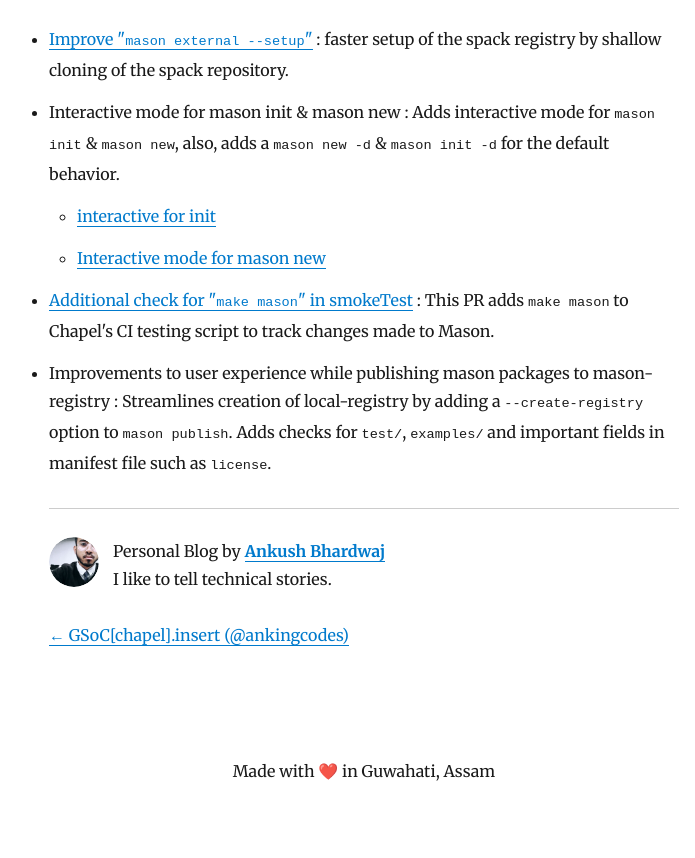
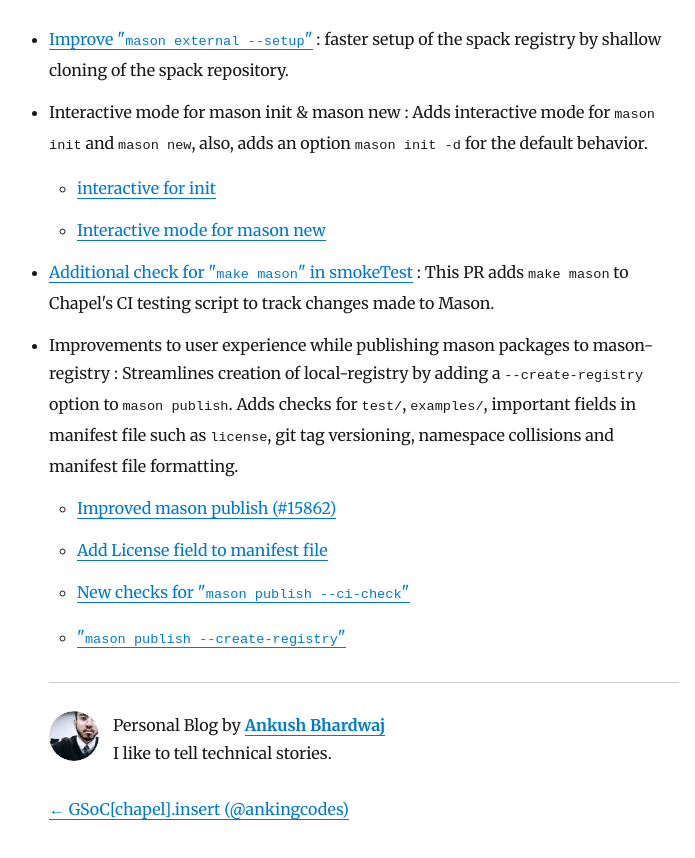
Before and after one commit to ankingcodes/ankingwrites, a Gatsby site: page /blog/gsoc20-final-evaluation-report/ in a window 1280 px wide. Shown: the part 1777-2635 px from the top of the page, without its empty margins (276-971 px from the left). Before the commit the page ends 2586 px from the top, so only its background shows below. Built offline with nearby package versions, Linux system fonts and the light colour scheme; Gatsby itself is replaced by a stand-in of ours; some packages are replaced by stand-ins of ours.

Commit message:
Update Blog “gsoc20-final-evaluation-report”

```diff
--- a/content/blog/gsoc20-final-evaluation-report.md
+++ b/content/blog/gsoc20-final-evaluation-report.md
@@ -32,10 +32,14 @@
 
 - [Improve "`mason external --setup`"](https://github.com/chapel-lang/chapel/pull/15641) : faster setup of the spack registry by shallow cloning of the spack repository.
 
-- Interactive mode for mason init & mason new : Adds interactive mode for `mason init` & `mason new`, also, adds a `mason new -d` & `mason init -d` for the default behavior.
+- Interactive mode for mason init & mason new : Adds interactive mode for `mason init` and `mason new`, also, adds an option `mason init -d` for the default behavior.
   - [interactive for init](https://github.com/chapel-lang/chapel/pull/15814)
   - [Interactive mode for mason new](https://github.com/chapel-lang/chapel/pull/15748)
 
 - [Additional check for "`make mason`" in smokeTest](https://github.com/chapel-lang/chapel/pull/15797) : This PR adds `make mason` to Chapel's CI testing script to track changes made to Mason.
 
-- Improvements to user experience while publishing mason packages to mason-registry : Streamlines creation of local-registry by adding a `--create-registry` option to `mason publish`. Adds checks for `test/`, `examples/` and important fields in manifest file such as `license`.
+- Improvements to user experience while publishing mason packages to mason-registry : Streamlines creation of local-registry by adding a `--create-registry` option to `mason publish`. Adds checks for `test/`, `examples/`, important fields in manifest file such as `license`, git tag versioning, namespace collisions and manifest file formatting.
+  - [Improved mason publish (#15862)](https://github.com/chapel-lang/chapel/pull/15862)
+  - [Add License field to manifest file](https://github.com/chapel-lang/chapel/pull/15924)
+  - [New checks for "`mason publish --ci-check`"](https://github.com/chapel-lang/chapel/pull/15970)
+  - ["`mason publish --create-registry`"](https://github.com/chapel-lang/chapel/pull/16220)
```
